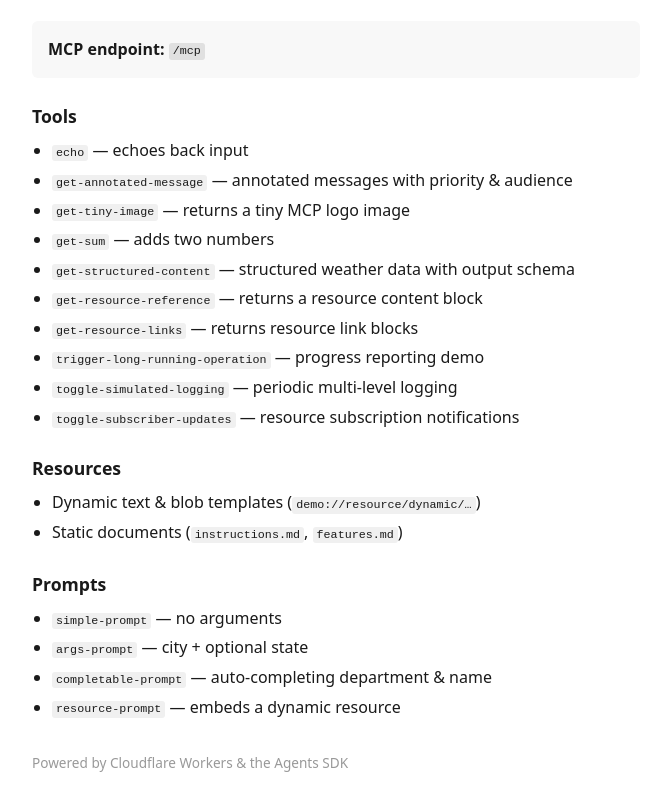
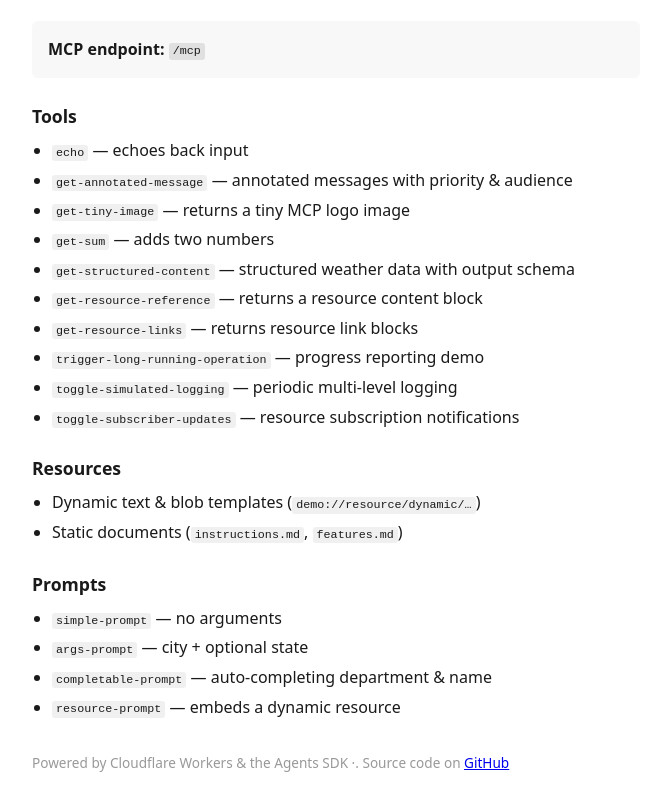
Before and after one commit to peterj/servereverything.dev, a website: page src/index.html in a window 1280 px wide. Shown: the part 129-935 px from the top of the page, without its empty margins (304-974 px from the left). Drawn offline with Linux system fonts and the light colour scheme.

Commit message:
add github url
Signed-off-by: Peter Jausovec <peter.jausovec@solo.io>

```diff
--- a/src/index.html
+++ b/src/index.html
@@ -54,6 +54,6 @@
     <li><code>resource-prompt</code> &mdash; embeds a dynamic resource</li>
   </ul>
 
-  <footer>Powered by Cloudflare Workers &amp; the Agents SDK</footer>
+  <footer>Powered by Cloudflare Workers &amp; the Agents SDK &middot;. Source code on <a href="https://github.com/peterj/servereverything.dev">GitHub</a></footer>
 </body>
 </html>
```
